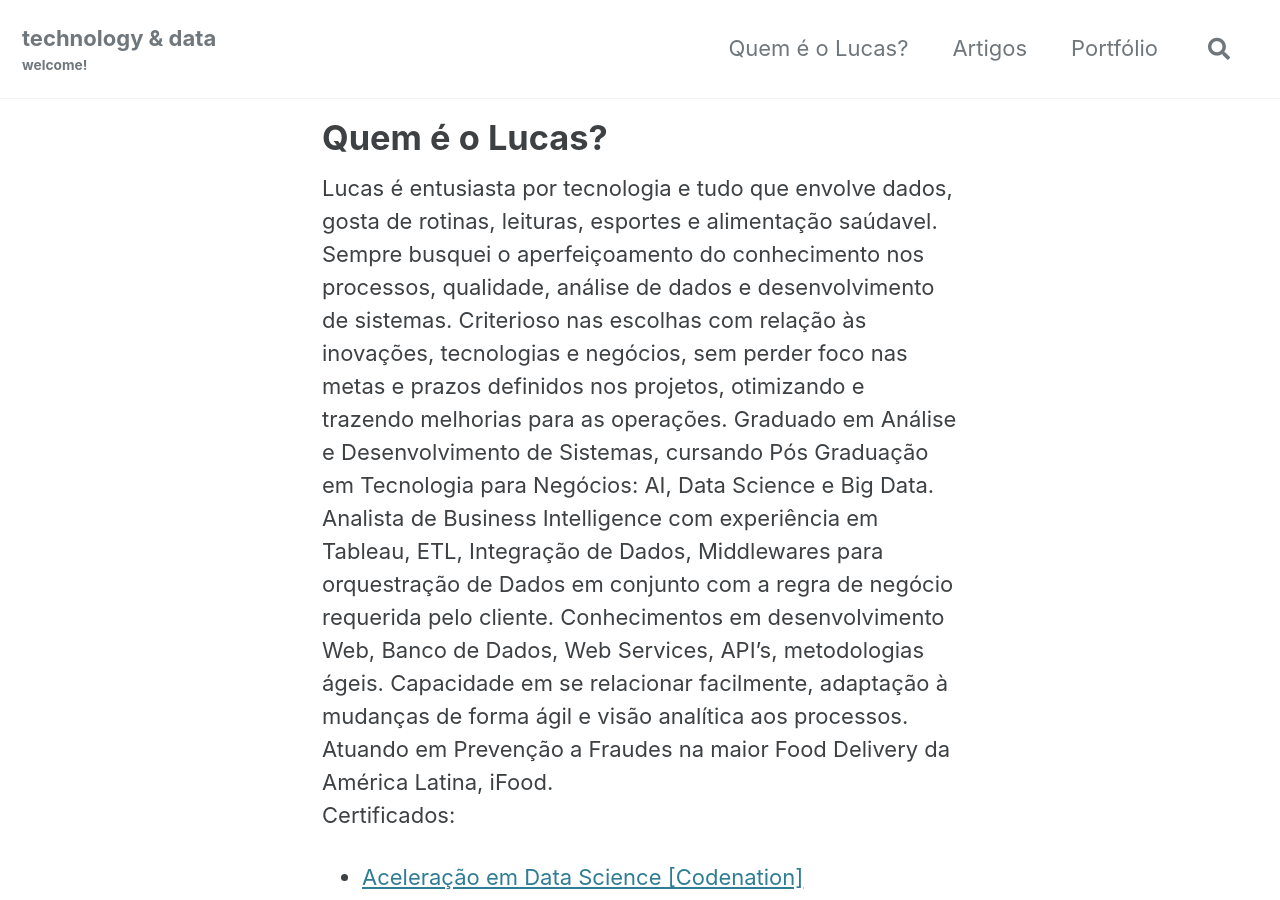
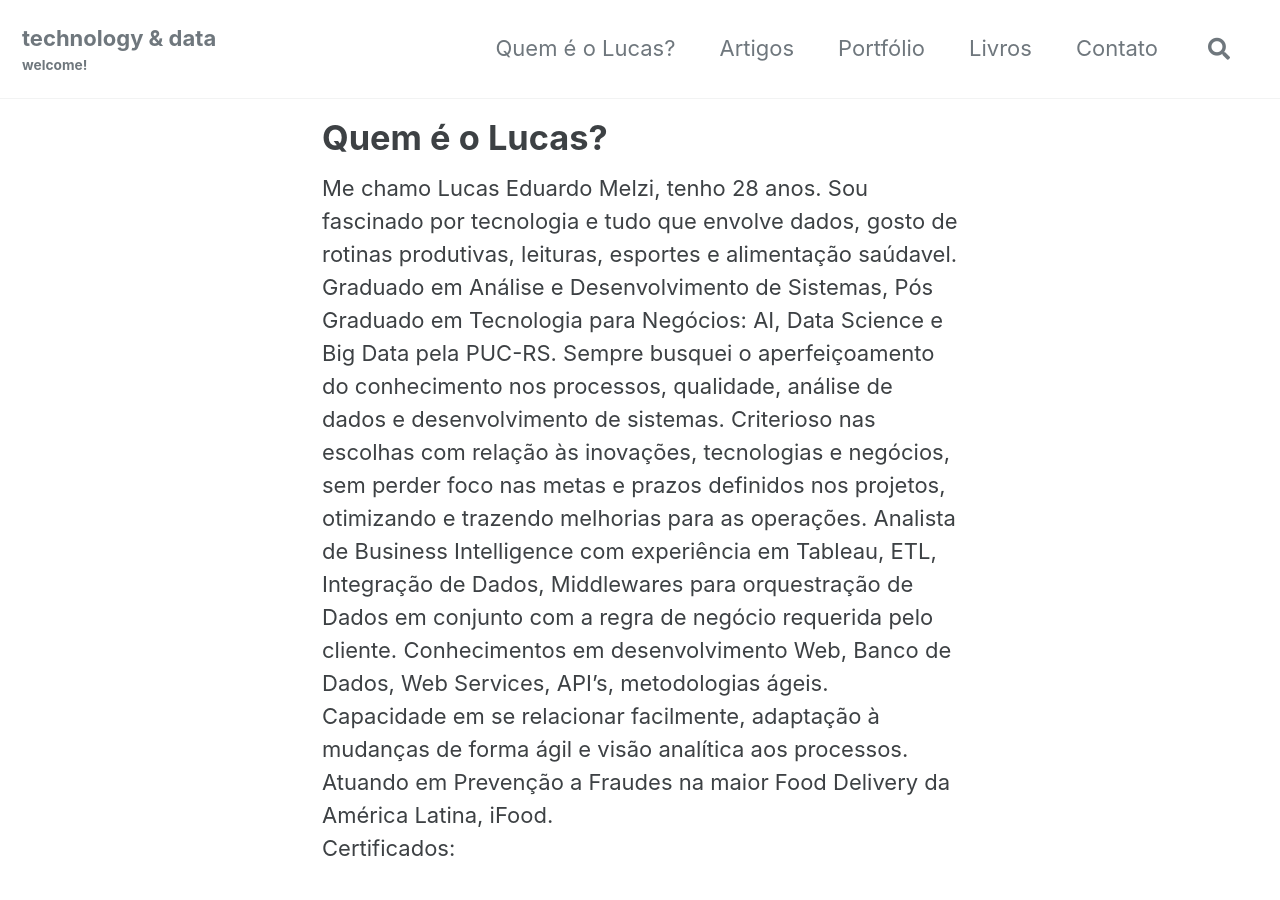
Before and after one commit to melzilucas/melzilucas.github.io, a Jekyll site: the page built from _pages/about.md, in a window 1280 px wide and 900 px high. Built offline with Jekyll 4.4.1, drawn with Linux system fonts in a browser that asks for light colours; cached includes are drawn as plain includes; some of the changed text lies outside the part shown.

Commit message:
added new pages and adjusted about

```diff
--- a/_pages/about.md
+++ b/_pages/about.md
@@ -5,9 +5,9 @@ layout: single
 ---
 
 
-Lucas é entusiasta por tecnologia e tudo que envolve dados, gosta de rotinas, leituras, esportes e alimentação saúdavel.<br>
+Me chamo Lucas Eduardo Melzi, tenho 28 anos. Sou fascinado por tecnologia e tudo que envolve dados, gosto de rotinas produtivas, leituras, esportes e alimentação saúdavel.<br>
+Graduado em Análise e Desenvolvimento de Sistemas, Pós Graduado em Tecnologia para Negócios: AI, Data Science e Big Data pela PUC-RS.
 Sempre busquei o aperfeiçoamento do conhecimento nos processos, qualidade, análise de dados e desenvolvimento de sistemas. Criterioso nas escolhas com relação às inovações, tecnologias e negócios, sem perder foco nas metas e prazos definidos nos projetos, otimizando e trazendo melhorias para as operações.
-Graduado em Análise e Desenvolvimento de Sistemas, cursando Pós Graduação em Tecnologia para Negócios: AI, Data Science e Big Data.
 Analista de Business Intelligence com experiência em Tableau, ETL, Integração de Dados, Middlewares para orquestração de Dados em conjunto com a regra de negócio requerida pelo cliente. Conhecimentos em desenvolvimento Web, Banco de Dados, Web Services, API's, metodologias ágeis.
 Capacidade em se relacionar facilmente, adaptação à mudanças de forma ágil e visão analítica aos processos.
 Atuando em Prevenção a Fraudes na maior Food Delivery da América Latina, iFood.
@@ -31,3 +31,6 @@ Atuando em Prevenção a Fraudes na maior Food Delivery da América Latina, iFoo
 - [Tableau Desktop de A a Z [Udemy]](https://melzilucas.github.io/assets/certificados/Tableau-A-Z.pdf){:target="_blank" rel="noopener"}
 
 - [Tableau Desktop Intermediário [Udemy]](https://melzilucas.github.io/assets/certificados/Tableau-desktop-intermediario.pdf){:target="_blank" rel="noopener"}
+
+
+Dúvidas, sugestões e propostas das mais variadas são sempre muito bem vindas. <br> Ná página [contato](https://lucaseduardomelzi.com.br/contato){:target="_blank" rel="noopener"} você vai encontrar como me contatar.
```
Also changed, not shown: _data/navigation.yml (+4 -4 lines), _pages/Livros.md (added, +20 -0 lines), _pages/contato.md (added, +8 -0 lines), Gemfile.lock, 1 other file.
